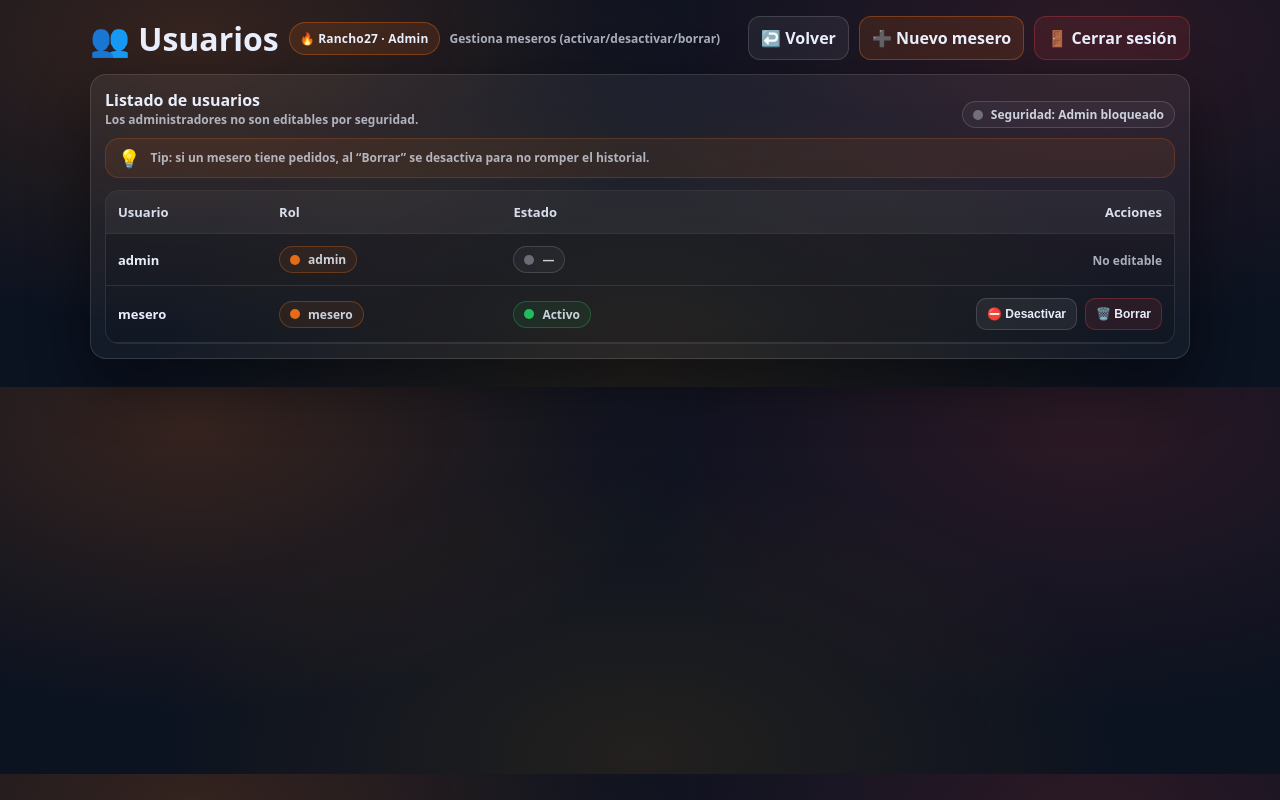
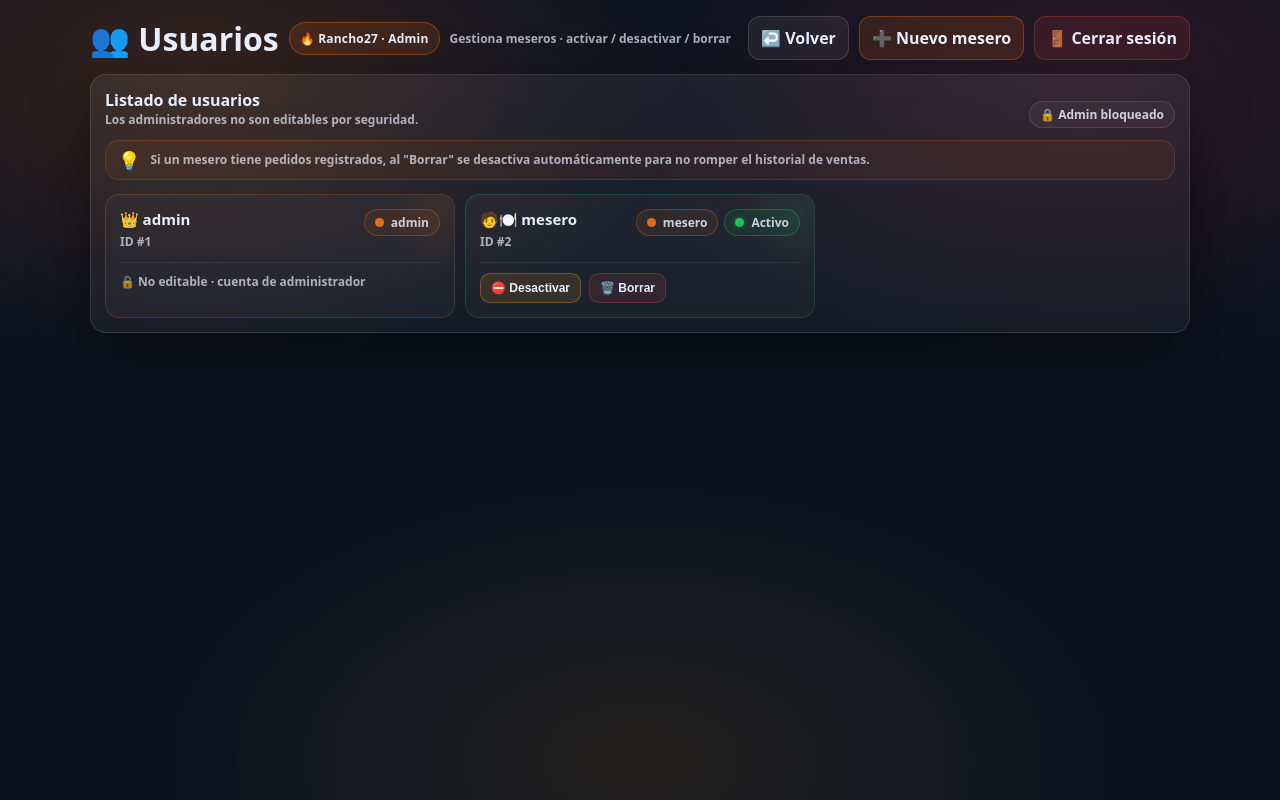
Before and after one commit to Juanjoyita/Pos-Restaurante, a Flask app: page /admin/usuarios in a window 1280 px wide. Run offline with Flask 3, Linux system fonts and the light colour scheme; a user stored in the database is signed in; data comes from the database, SQL or seed files in the repository.

Commit message:
mejoras interfas

```diff
--- a/templates/admin_usuarios.html
+++ b/templates/admin_usuarios.html
@@ -13,8 +13,6 @@
       --border: rgba(255,255,255,.12);
       --text:#e8eefc;
       --muted: rgba(232,238,252,.7);
-
-      /* 🔥 Rancho27 / asados */
       --ember: rgba(249,115,22,.12);
       --emberB: rgba(249,115,22,.35);
       --blue: rgba(59,130,246,.10);
@@ -23,7 +21,8 @@
       --greenB: rgba(34,197,94,.30);
       --red: rgba(239,68,68,.10);
       --redB: rgba(239,68,68,.30);
-
+      --warn: rgba(245,158,11,.12);
+      --warnB: rgba(245,158,11,.35);
       --shadow: rgba(0,0,0,.45);
       --radius: 16px;
     }
@@ -38,173 +37,170 @@
         radial-gradient(900px 520px at 85% 10%, rgba(239,68,68,.14), transparent 55%),
         radial-gradient(900px 520px at 50% 95%, rgba(245,158,11,.10), transparent 55%),
         var(--bg);
+      min-height: 100vh;
       padding: 16px;
     }
 
-    a{ color: var(--text); text-decoration:none; }
+    a{ color:var(--text); text-decoration:none; }
     h1,h2{ margin:0; }
-
-    .wrap{ width:min(1100px, 100%); margin:0 auto; }
+    .wrap{ width:min(1100px,100%); margin:0 auto; }
 
     /* Topbar */
     .topbar{
-      display:flex;
-      gap:12px;
-      align-items:center;
-      justify-content:space-between;
-      flex-wrap:wrap;
-      margin-bottom: 14px;
+      display:flex; gap:12px; align-items:center;
+      justify-content:space-between; flex-wrap:wrap; margin-bottom:14px;
     }
-    .title{
-      display:flex;
-      gap:10px;
-      align-items:center;
-      flex-wrap:wrap;
+    .title{ display:flex; gap:10px; align-items:center; flex-wrap:wrap; }
+    .badge{
+      display:inline-flex; align-items:center; gap:8px;
+      padding:7px 10px; border-radius:999px;
+      border:1px solid rgba(249,115,22,.35);
+      background:rgba(249,115,22,.12);
+      font-weight:900; font-size:12px; letter-spacing:.2px; color:var(--text);
     }
-    .badge{
-      display:inline-flex;
-      align-items:center;
-      gap:8px;
-      padding: 7px 10px;
-      border-radius: 999px;
-      border: 1px solid rgba(249,115,22,.35);
-      background: rgba(249,115,22,.12);
-      font-weight: 900;
-      font-size: 12px;
-      letter-spacing:.2px;
-      color: var(--text);
-    }
-    .muted{ color: var(--muted); font-size: 12px; font-weight:800; }
+    .muted{ color:var(--muted); font-size:12px; font-weight:800; }
 
     /* Buttons */
     .btnrow{ display:flex; gap:10px; flex-wrap:wrap; align-items:center; }
     .btn{
-      display:inline-flex;
-      align-items:center;
-      justify-content:center;
-      gap:8px;
-      padding:10px 12px;
-      border-radius: 12px;
-      border: 1px solid rgba(255,255,255,.14);
-      background: rgba(255,255,255,.06);
-      color: var(--text);
-      cursor:pointer;
-      font-weight: 900;
-      transition: transform .06s ease, filter .15s ease;
-      user-select:none;
+      display:inline-flex; align-items:center; justify-content:center;
+      gap:8px; padding:10px 12px; border-radius:12px;
+      border:1px solid rgba(255,255,255,.14);
+      background:rgba(255,255,255,.06);
+      color:var(--text); cursor:pointer; font-weight:900;
+      transition:transform .06s ease, filter .15s ease;
+      user-select:none; white-space:nowrap;
     }
-    .btn:hover{ transform: translateY(-1px); filter: brightness(1.06); }
-    .btn:active{ transform: translateY(0px); }
-
-    .btn.ember{ border-color: var(--emberB); background: var(--ember); }
-    .btn.blue{ border-color: var(--blueB); background: var(--blue); }
-    .btn.green{ border-color: var(--greenB); background: var(--green); }
-    .btn.red{ border-color: var(--redB); background: var(--red); }
+    .btn:hover{ transform:translateY(-1px); filter:brightness(1.06); }
+    .btn:active{ transform:translateY(0); }
+    .btn.ember{ border-color:var(--emberB); background:var(--ember); }
+    .btn.blue { border-color:var(--blueB);  background:var(--blue);  }
+    .btn.green{ border-color:var(--greenB); background:var(--green); }
+    .btn.red  { border-color:var(--redB);   background:var(--red);   }
+    .btn.warn { border-color:var(--warnB);  background:var(--warn);  }
+    .btn.sm   { padding:7px 10px; border-radius:10px; font-size:12px; }
 
     /* Card */
     .card{
-      border: 1px solid var(--border);
-      background: linear-gradient(180deg, var(--card2), var(--card));
-      border-radius: var(--radius);
-      padding: 14px;
-      box-shadow: 0 22px 60px var(--shadow);
-      margin: 12px 0;
+      border:1px solid var(--border);
+      background:linear-gradient(180deg, var(--card2), var(--card));
+      border-radius:var(--radius);
+      padding:14px;
+      box-shadow:0 22px 60px var(--shadow);
+      margin:12px 0;
     }
 
-    /* Table */
-    .tableWrap{
-      overflow:auto;
-      border-radius: 14px;
-      border:1px solid rgba(255,255,255,.10);
-      background: rgba(0,0,0,.12);
-    }
-    table{
-      width:100%;
-      border-collapse: collapse;
-      min-width: 720px;
-    }
-    th, td{
-      padding: 12px 12px;
-      border-bottom: 1px solid rgba(255,255,255,.10);
-      text-align:left;
-      font-size: 13px;
-    }
-    th{
-      background: rgba(255,255,255,.06);
-      font-weight: 900;
-      color: rgba(232,238,252,.92);
-      position: sticky;
-      top: 0;
-      z-index: 1;
-    }
-    tr:hover td{ background: rgba(255,255,255,.03); }
-    .right{ text-align:right; }
-
-    /* pills */
-    .pill{
-      display:inline-flex;
-      align-items:center;
-      gap:8px;
-      padding: 4px 10px;
-      border-radius: 999px;
-      font-size: 12px;
-      border:1px solid rgba(255,255,255,.14);
-      background: rgba(255,255,255,.04);
-      color: rgba(232,238,252,.85);
-      font-weight: 900;
-      white-space: nowrap;
-    }
-    .dot{ width:10px; height:10px; border-radius:999px; background: rgba(232,238,252,.35); }
-    .pill.ok{ border-color: var(--greenB); background: rgba(34,197,94,.08); }
-    .pill.ok .dot{ background: rgba(34,197,94,.95); }
-    .pill.bad{ border-color: var(--redB); background: rgba(239,68,68,.08); }
-    .pill.bad .dot{ background: rgba(239,68,68,.95); }
-    .pill.role{ border-color: rgba(249,115,22,.28); background: rgba(249,115,22,.08); }
-
-    .offRow{ opacity: .65; }
-
-    /* action buttons inside table */
-    .btn.sm{
-      padding: 8px 10px;
-      border-radius: 10px;
-      font-size: 12px;
+    /* Hint */
+    .hint{
+      display:flex; align-items:flex-start; gap:10px;
+      padding:10px 12px; border-radius:14px;
+      border:1px solid rgba(249,115,22,.20);
+      background:rgba(249,115,22,.07);
+      margin-top:12px;
     }
 
-    .actions{
-      display:flex;
-      justify-content:flex-end;
-      gap:8px;
-      flex-wrap:wrap;
+    /* Pills */
+    .pill{
+      display:inline-flex; align-items:center; gap:7px;
+      padding:4px 10px; border-radius:999px; font-size:12px;
+      border:1px solid rgba(255,255,255,.14);
+      background:rgba(255,255,255,.04);
+      color:rgba(232,238,252,.85); font-weight:900; white-space:nowrap;
+    }
+    .dot{ width:9px; height:9px; border-radius:50%; background:rgba(232,238,252,.35); }
+    .pill.ok  { border-color:var(--greenB); background:rgba(34,197,94,.08); }
+    .pill.ok .dot  { background:rgba(34,197,94,.95); box-shadow:0 0 5px rgba(34,197,94,.5); }
+    .pill.bad { border-color:var(--redB);   background:rgba(239,68,68,.08); }
+    .pill.bad .dot { background:rgba(239,68,68,.95); }
+    .pill.role{ border-color:rgba(249,115,22,.28); background:rgba(249,115,22,.08); }
+    .pill.lock{ border-color:rgba(255,255,255,.12); background:rgba(255,255,255,.04); }
+
+    /* Users grid — cards en vez de tabla */
+    .users-grid{
+      display:grid;
+      grid-template-columns:repeat(auto-fill, minmax(280px, 1fr));
+      gap:10px;
+      margin-top:14px;
     }
 
-    .hint{
-      display:flex;
-      align-items:flex-start;
-      gap:10px;
-      padding: 10px 12px;
-      border-radius: 14px;
-      border:1px solid rgba(249,115,22,.20);
-      background: rgba(249,115,22,.08);
-      margin-top: 10px;
+    .user-card{
+      border:1px solid rgba(255,255,255,.10);
+      background:rgba(255,255,255,.03);
+      border-radius:14px;
+      padding:14px;
+      display:flex; flex-direction:column; gap:12px;
+      transition:border-color .2s, box-shadow .2s;
+      position:relative; overflow:hidden;
+    }
+    .user-card:hover{
+      border-color:rgba(255,255,255,.18);
+      box-shadow:0 8px 30px rgba(0,0,0,.3);
+    }
+    .user-card.active{ border-color:rgba(34,197,94,.2); }
+    .user-card.active:hover{ border-color:rgba(34,197,94,.4); }
+    .user-card.inactive{ border-color:rgba(239,68,68,.15); opacity:.7; }
+    .user-card.is-admin{ border-color:rgba(249,115,22,.2); }
+    .user-card.is-admin:hover{ border-color:rgba(249,115,22,.4); }
+
+    /* Glow */
+    .user-card::before{
+      content:""; position:absolute;
+      inset:-50px -50px auto auto;
+      width:130px; height:130px; border-radius:50%;
+      pointer-events:none; opacity:.3;
+    }
+    .user-card.active::before  { background:radial-gradient(circle, rgba(34,197,94,.3), transparent 60%); }
+    .user-card.inactive::before{ background:radial-gradient(circle, rgba(239,68,68,.25), transparent 60%); }
+    .user-card.is-admin::before{ background:radial-gradient(circle, rgba(249,115,22,.3), transparent 60%); }
+
+    .user-header{
+      display:flex; justify-content:space-between;
+      align-items:flex-start; gap:8px;
+    }
+    .user-name{ font-size:15px; font-weight:900; }
+    .user-pills{ display:flex; gap:6px; flex-wrap:wrap; }
+
+    .user-actions{
+      display:flex; gap:8px; flex-wrap:wrap;
+      padding-top:10px;
+      border-top:1px solid rgba(255,255,255,.08);
     }
 
-    @media (max-width: 560px){
-      table{ min-width: 640px; }
+    /* Empty state */
+    .empty-state{
+      display:flex; flex-direction:column;
+      align-items:center; justify-content:center;
+      gap:12px; padding:40px 20px; text-align:center;
+    }
+    .empty-icon{
+      font-size:44px; line-height:1;
+      filter:drop-shadow(0 0 20px rgba(249,115,22,.35));
+      animation:pulse-icon 2.5s ease-in-out infinite;
+    }
+    @keyframes pulse-icon{
+      0%,100%{ transform:scale(1); opacity:1; }
+      50%     { transform:scale(1.08); opacity:.7; }
+    }
+    .empty-title{ font-size:15px; font-weight:900; }
+    .empty-sub  { font-size:12px; font-weight:800; color:var(--muted); max-width:240px; line-height:1.6; }
+
+    /* Conteo header */
+    .section-header{
+      display:flex; justify-content:space-between;
+      align-items:flex-end; gap:10px; flex-wrap:wrap;
     }
   </style>
 </head>
-
 <body>
   <div class="wrap">
 
-    <!-- TOP -->
+    <!-- TOPBAR -->
     <div class="topbar">
       <div class="title">
         <h1>👥 Usuarios</h1>
         <span class="badge">🔥 Rancho27 · Admin</span>
-        <span class="muted">Gestiona meseros (activar/desactivar/borrar)</span>
+        <span class="muted">Gestiona meseros · activar / desactivar / borrar</span>
       </div>
-
       <div class="btnrow">
         <a class="btn" href="{{ url_for('admin_panel') }}">↩️ Volver</a>
         <a class="btn ember" href="{{ url_for('admin_usuario_nuevo') }}">➕ Nuevo mesero</a>
@@ -213,80 +209,82 @@
     </div>
 
     <div class="card">
-      <div style="display:flex; justify-content:space-between; align-items:end; gap:10px; flex-wrap:wrap;">
+      <div class="section-header">
         <div>
           <h2 style="font-size:16px; font-weight:900;">Listado de usuarios</h2>
           <div class="muted">Los administradores no son editables por seguridad.</div>
         </div>
-        <span class="pill"><span class="dot"></span> Seguridad: Admin bloqueado</span>
+        <span class="pill lock">🔒 Admin bloqueado</span>
       </div>
 
       <div class="hint">
         <div style="font-size:18px; line-height:1;">💡</div>
-        <div class="muted" style="font-weight:900;">
-          Tip: si un mesero tiene pedidos, al “Borrar” se desactiva para no romper el historial.
+        <div class="muted">
+          Si un mesero tiene pedidos registrados, al "Borrar" se desactiva automáticamente para no romper el historial de ventas.
         </div>
       </div>
 
-      <div class="tableWrap" style="margin-top:12px;">
-        <table>
-          <thead>
-            <tr>
-              <th>Usuario</th>
-              <th>Rol</th>
-              <th>Estado</th>
-              <th class="right">Acciones</th>
-            </tr>
-          </thead>
-          <tbody>
+      {% if usuarios|length == 0 %}
+        <div class="empty-state">
+          <div class="empty-icon">👤</div>
+          <p class="empty-title">No hay usuarios registrados</p>
+          <p class="empty-sub">Crea el primer mesero con el botón de arriba.</p>
+        </div>
+      {% else %}
+        <div class="users-grid">
           {% for u in usuarios %}
-              <tr class="{% if u.role|lower == 'mesero' and not u.activo %}offRow{% endif %}">
-                <td><b>{{ u.username }}</b></td>
+            {% set es_mesero = u.role|lower == 'mesero' %}
+            {% set es_activo = u.activo %}
+            <div class="user-card
+              {% if not es_mesero %}is-admin
+              {% elif es_activo %}active
+              {% else %}inactive{% endif %}">
 
-                <td>
+              <div class="user-header">
+                <div>
+                  <div class="user-name">
+                    {% if not es_mesero %}👑{% else %}🧑‍🍽️{% endif %}
+                    {{ u.username }}
+                  </div>
+                  <div class="muted" style="margin-top:4px;">ID #{{ u.id }}</div>
+                </div>
+                <div class="user-pills">
                   <span class="pill role">
                     <span class="dot" style="background:rgba(249,115,22,.9)"></span>
                     {{ u.role }}
                   </span>
-                </td>
-
-                <td>
-                  {% if u.role|lower == "mesero" %}
-                    {% if u.activo %}
+                  {% if es_mesero %}
+                    {% if es_activo %}
                       <span class="pill ok"><span class="dot"></span> Activo</span>
                     {% else %}
-                      <span class="pill bad"><span class="dot"></span> Desactivado</span>
+                      <span class="pill bad"><span class="dot"></span> Inactivo</span>
                     {% endif %}
-                  {% else %}
-                    <span class="pill"><span class="dot"></span> —</span>
                   {% endif %}
-                </td>
+                </div>
+              </div>
 
-                <td class="right">
-                  {% if u.role|lower == "mesero" %}
-                    <div class="actions">
-                      <form method="POST" action="{{ url_for('admin_usuario_toggle', user_id=u.id) }}" style="display:inline;">
-                        <button class="btn sm {% if u.activo %}warn{% else %}green{% endif %}" type="submit">
-                          {% if u.activo %}⛔ Desactivar{% else %}✅ Activar{% endif %}
+              {% if es_mesero %}
+                <div class="user-actions">
+                  <form method="POST" action="{{ url_for('admin_usuario_toggle', user_id=u.id) }}">
+                    <button class="btn sm {% if es_activo %}warn{% else %}green{% endif %}" type="submit">
+                      {% if es_activo %}⛔ Desactivar{% else %}✅ Activar{% endif %}
                     </button>
                   </form>
-
-                      <form method="POST" action="{{ url_for('admin_usuario_eliminar', user_id=u.id) }}" style="display:inline;">
-                        <button class="btn sm red" type="submit"
-                                onclick="return confirm('¿Eliminar mesero {{ u.username }}? (si tiene pedidos se desactivará)');">
-                          🗑️ Borrar
-                        </button>
+                  <form method="POST" action="{{ url_for('admin_usuario_eliminar', user_id=u.id) }}"
+                        onsubmit="return confirm('¿Eliminar a {{ u.username }}? Si tiene pedidos se desactivará.')">
+                    <button class="btn sm red" type="submit">🗑️ Borrar</button>
                   </form>
                 </div>
               {% else %}
-                    <span class="muted" style="font-weight:900;">No editable</span>
+                <div class="user-actions">
+                  <span class="muted" style="font-size:12px;">🔒 No editable · cuenta de administrador</span>
+                </div>
               {% endif %}
-                </td>
-              </tr>
+
+            </div>
           {% endfor %}
-          </tbody>
-        </table>
         </div>
+      {% endif %}
 
     </div>
   </div>
```
Also changed, not shown: templates/admin.html (+168 -150 lines). Lines whose indentation alone changed are shown as unchanged.
